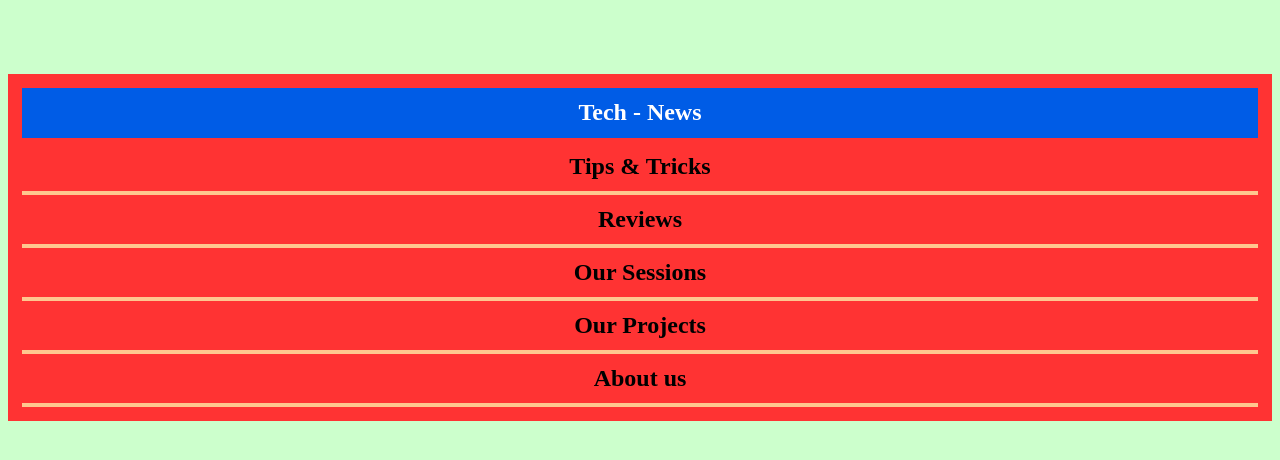
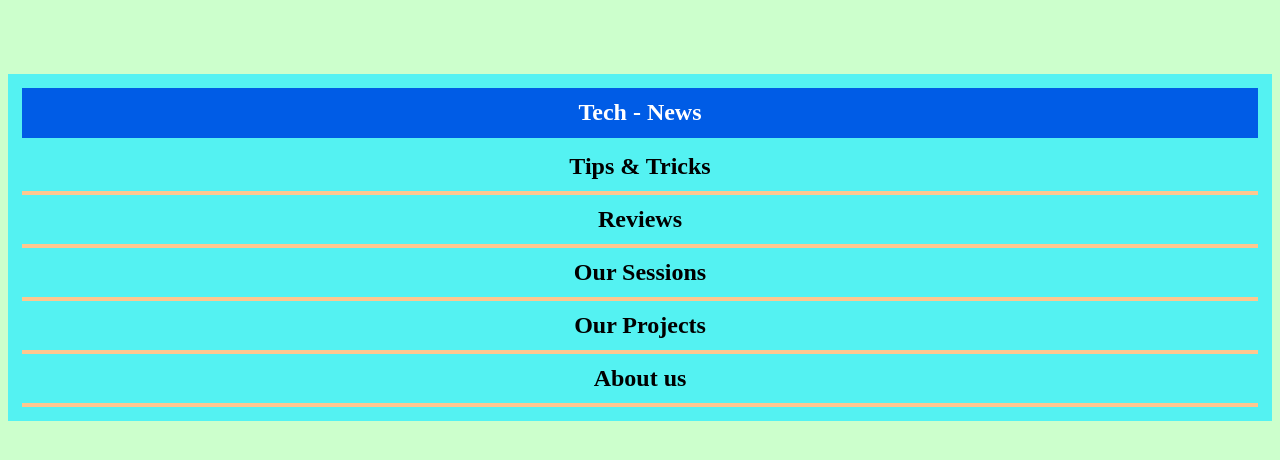
Before and after one commit to K4kandari/techtoday, a plain HTML site: page index.html in a window 1280 px wide. In both pictures the pointer is over the link "Tech - News". Shown: the part 60-520 px from the top of the page. Drawn offline with Linux system fonts and the light colour scheme.

Commit message:
Update default.css

```diff
--- a/default.css
+++ b/default.css
@@ -15,7 +15,7 @@ ul {
     list-style-type: none;
     margin: 0;
     padding: 14px;
-    background-color:#FF3333;
+    background-color:#54F2F2;
 }
 
 li a {
@@ -30,7 +30,7 @@ li a {
 li a:hover {
     background-color:005ce6;
     color: white;
-    border-bottom: 4px solid #FF3333;
+    border-bottom: 4px solid #54F2F2;
 }
 
 #sessionpics
```
